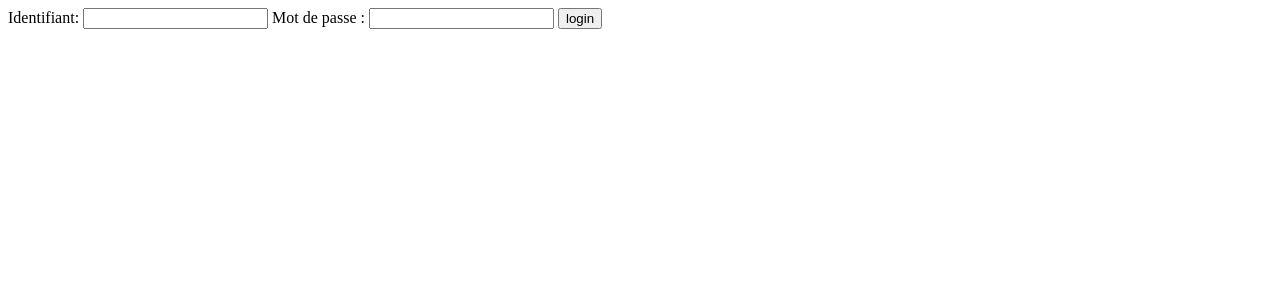
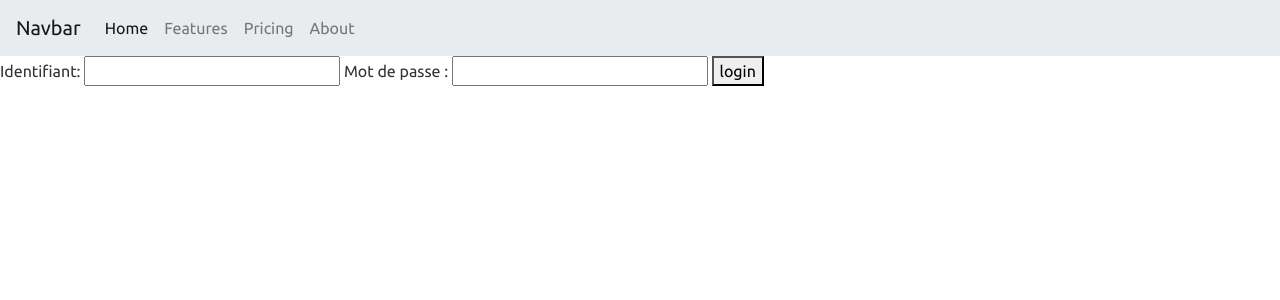
Before and after one commit to EdwardTheCat/jobtruck, a Symfony app: template templates/security/login.html.twig in a window 1280 px wide. Shown: the top 300 px of the page. Run offline with Twig, Linux system fonts and the light colour scheme; the template is opened without the code that fills it, so the values that code supplies are empty; some libraries are stand-ins or nearby versions.

Commit message:
Login user V0.3b

```diff
--- a/src/Controller/SecurityController.php
+++ b/src/Controller/SecurityController.php
@@ -25,4 +25,5 @@ class SecurityController extends AbstractController
         ));
 
     }
+
 }
--- a/templates/base.html.twig
+++ b/templates/base.html.twig
@@ -2,11 +2,37 @@
 <html>
     <head>
         <meta charset="UTF-8">
+        <link  rel="stylesheet" href="https://bootswatch.com/4/united/bootstrap.min.css">
         <title>{% block title %}Welcome!{% endblock %}</title>
         {% block stylesheets %}{% endblock %}
     </head>
     <body>
-        {% block body %}{% endblock %}
+
+        <nav class="navbar navbar-expand-lg navbar-light bg-light">
+            <a class="navbar-brand" href="#">Navbar</a>
+            <button class="navbar-toggler" type="button" data-toggle="collapse" data-target="#navbarColor03" aria-controls="navbarColor03" aria-expanded="false" aria-label="Toggle navigation">
+                <span class="navbar-toggler-icon"></span>
+            </button>
+
+            <div class="collapse navbar-collapse" id="navbarColor03">
+                <ul class="navbar-nav mr-auto">
+                    <li class="nav-item active">
+                        <a class="nav-link" href="#">Home <span class="sr-only">(current)</span></a>
+                    </li>
+                    <li class="nav-item">
+                        <a class="nav-link" href="#">Features</a>
+                    </li>
+                    <li class="nav-item">
+                        <a class="nav-link" href="#">Pricing</a>
+                    </li>
+                    <li class="nav-item">
+                        <a class="nav-link" href="#">About</a>
+                    </li>
+                </ul>
+            </div>
+        </nav>
+
+        {% block body %} {% endblock %}
         {% block javascripts %}{% endblock %}
     </body>
 </html>
```
Also changed, not shown: composer.json (line endings or trailing spaces), 2 other files.
